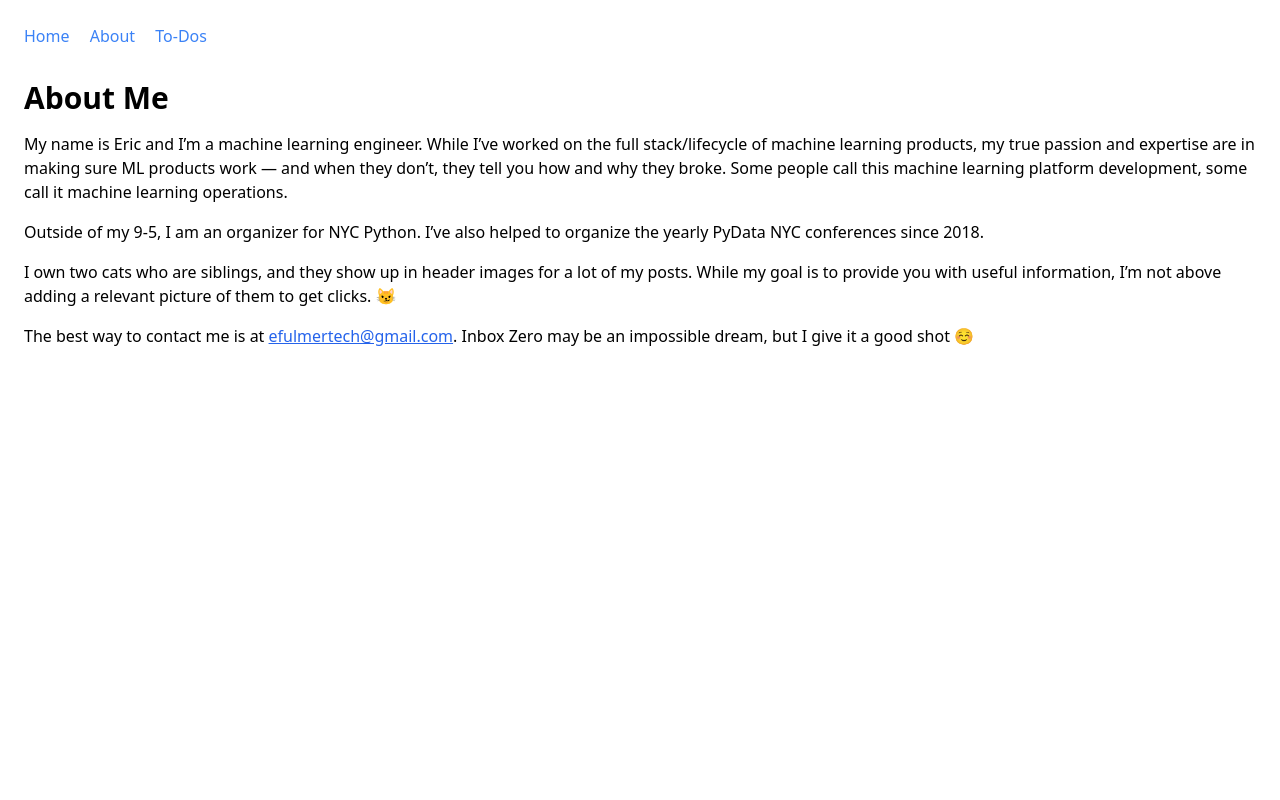
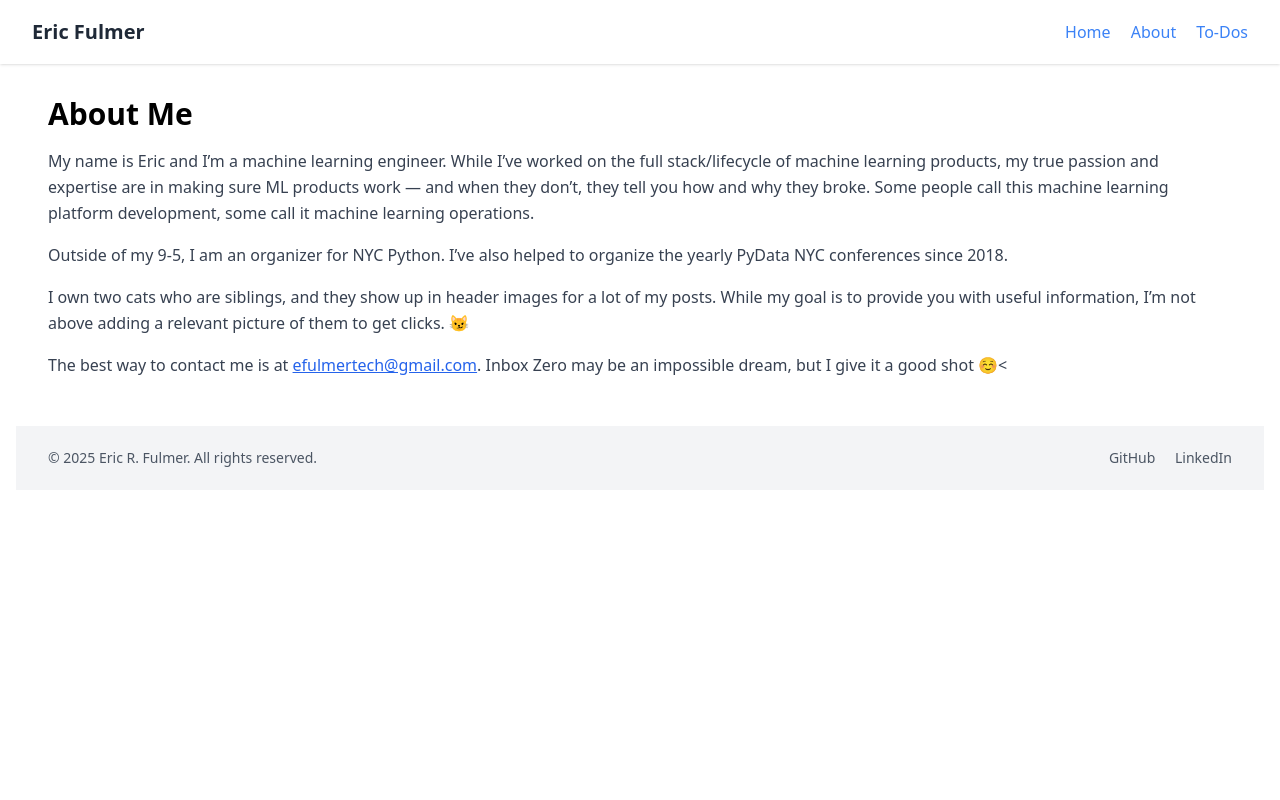
Before and after one commit to EFulmer/portfolio, a Django app: page /about in a window 1280 px wide. Run offline with Django 4.2, Linux system fonts and the light colour scheme; some libraries are stand-ins or nearby versions.

Commit message:
ENH: beautify templates

```diff
--- a/templates/base.html
+++ b/templates/base.html
@@ -3,17 +3,17 @@
     <head>
         <meta charset="UTF-8">
         <title>{% block title %}Eric R. Fulmer{% endblock %}</title>
+        <meta name="viewport" content="width=device-width, initial-scale=1.0">
+        {% load static %}
+        <link href="{% static 'css/styles.css' %}" rel="stylesheet">
         <script src="https://unpkg.com/htmx.org@1.9.2"></script>
         <script src="https://cdn.tailwindcss.com"></script>
     </head>
-    <body class="bg-gray 100 text-gray 900 p-6">
-        <nav class="mb-8 space-x-4">
-            <a href="{% url 'home' %}" class="text-blue-500">Home</a>
-            <a href="{% url 'about' %}" class="text-blue-500">About</a>
-            <a href="{% url 'todo' %}" class="text-blue-500">To-Dos</a>
-        </nav>
-        <div class="container mx-auto">
+    <body class="flex flex-col min-h-screen">
+        {% include 'partials/header.html' %}
+        <main class="flex-1 container mx-auto px-4 py-8">
             {% block content %}{% endblock %}
         </div>
+        {% include 'partials/footer.html' %}
     </body>
 </html>
--- a/templates/core/about.html
+++ b/templates/core/about.html
@@ -3,13 +3,23 @@
 {% block title %}About{% endblock %}
 
 {% block content %}
-<h1 class="text-3xl font-bold mb-4">About Me</h1>
+    <div class="max-w-7xl mx-auto px-4 sm:px-6 lg:px-8">
+        <h1 class="text-3xl font-bold mb-4">About Me</h1>
 
-<p class="mb-4">My name is Eric and I’m a machine learning engineer. While I’ve worked on the full stack/lifecycle of machine learning products, my true passion and expertise are in making sure ML products work — and when they don’t, they tell you how and why they broke. Some people call this machine learning platform development, some call it machine learning operations.</p>
+        <p class="text-gray-700 leading-relaxed mb-4">
+            My name is Eric and I’m a machine learning engineer. While I’ve worked on the full stack/lifecycle of machine learning products, my true passion and expertise are in making sure ML products work — and when they don’t, they tell you how and why they broke. Some people call this machine learning platform development, some call it machine learning operations.
+        </p>
 
-<p class="mb-4">Outside of my 9-5, I am an organizer for NYC Python. I’ve also helped to organize the yearly PyData NYC conferences since 2018.</p>
+        <p class="text-gray-700 leading-relaxed mb-4">
+            Outside of my 9-5, I am an organizer for NYC Python. I’ve also helped to organize the yearly PyData NYC conferences since 2018.
+        </p>
 
-<p class="mb-4">I own two cats who are siblings, and they show up in header images for a lot of my posts. While my goal is to provide you with useful information, I’m not above adding a relevant picture of them to get clicks. 😼</p>
+        <p class="text-gray-700 leading-relaxed mb-4">
+            I own two cats who are siblings, and they show up in header images for a lot of my posts. While my goal is to provide you with useful information, I’m not above adding a relevant picture of them to get clicks. 😼
+        </p>
 
-<p class="mb-4">The best way to contact me is at <a class="text-blue-600 underline" href="mailto:efulmertech@gmail.com">efulmertech@gmail.com</a>. Inbox Zero may be an impossible dream, but I give it a good shot ☺️</p>
+        <p class="text-gray-700 leading-relaxed mb-4">
+            The best way to contact me is at <a class="text-blue-600 underline" href="mailto:efulmertech@gmail.com">efulmertech@gmail.com</a>. Inbox Zero may be an impossible dream, but I give it a good shot ☺️<
+        </p>
+    </div>
 {% endblock %}
--- /dev/null
+++ b/templates/partials/footer.html
@@ -0,0 +1,13 @@
+{% load tz %}
+{% timezone "America/New_York" %}
+<footer class="bg-gray-100 text-gray-600 text-sm mt-12">
+    <div class="max-w-7xl mx-auto px-4 sm:px-6 lg:px-8 flex items-center justify-between h-16">
+        <!-- TODO: on 1 January 2026, change the copyright to 2025 - {% now "Y" %} -->
+        <p>&copy; {% now "Y" %} Eric R. Fulmer. All rights reserved.</p>
+        <div class="space-x-4">
+            <a href="https://github.com/efulmer" class="hover:text-black">GitHub</a>
+            <a href="https://www.linkedin.com/in/efulmer/">LinkedIn</a>
+        </div>
+    </div>
+</footer>
+{% endtimezone %}
--- /dev/null
+++ b/templates/partials/header.html
@@ -0,0 +1,12 @@
+<header class="bg-white shadow">
+    <div class="max-w-7xl mx-auto px-4 sm:px-6 lg:px-8">
+        <div class="flex justify-between h-16 items-center">
+            <a href="/" class="text-xl font-semibold text-gray-800">Eric Fulmer</a>
+            <nav class="space-x-4">
+                <a href="{% url 'home' %}" class="text-blue-500">Home</a>
+                <a href="{% url 'about' %}" class="text-blue-500">About</a>
+                <a href="{% url 'todo' %}" class="text-blue-500">To-Dos</a>
+            </nav>
+        </div>
+    </div>
+</header>
```
Also changed, not shown: templates/core/home.html (+8 -4 lines), templates/core/post_detail.html (+11 -5 lines), templates/core/todo.html (+7 -5 lines).
